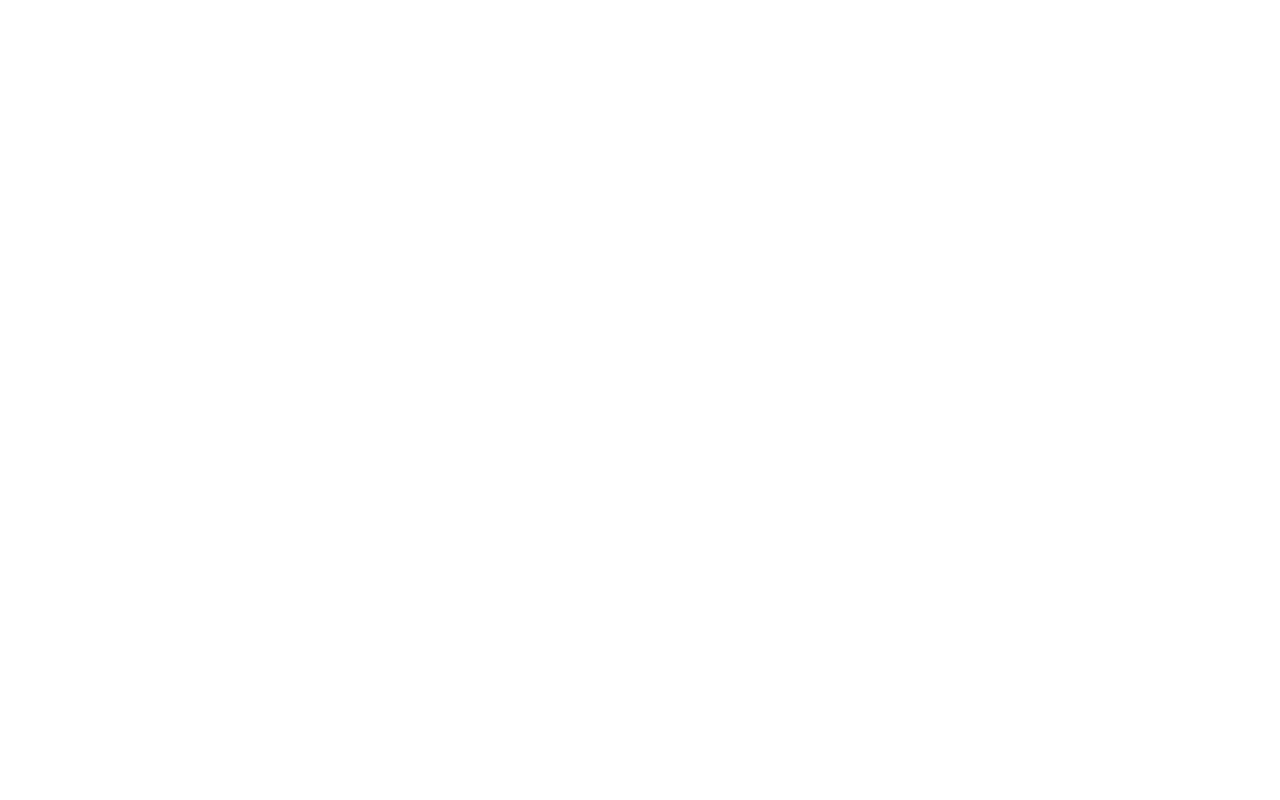
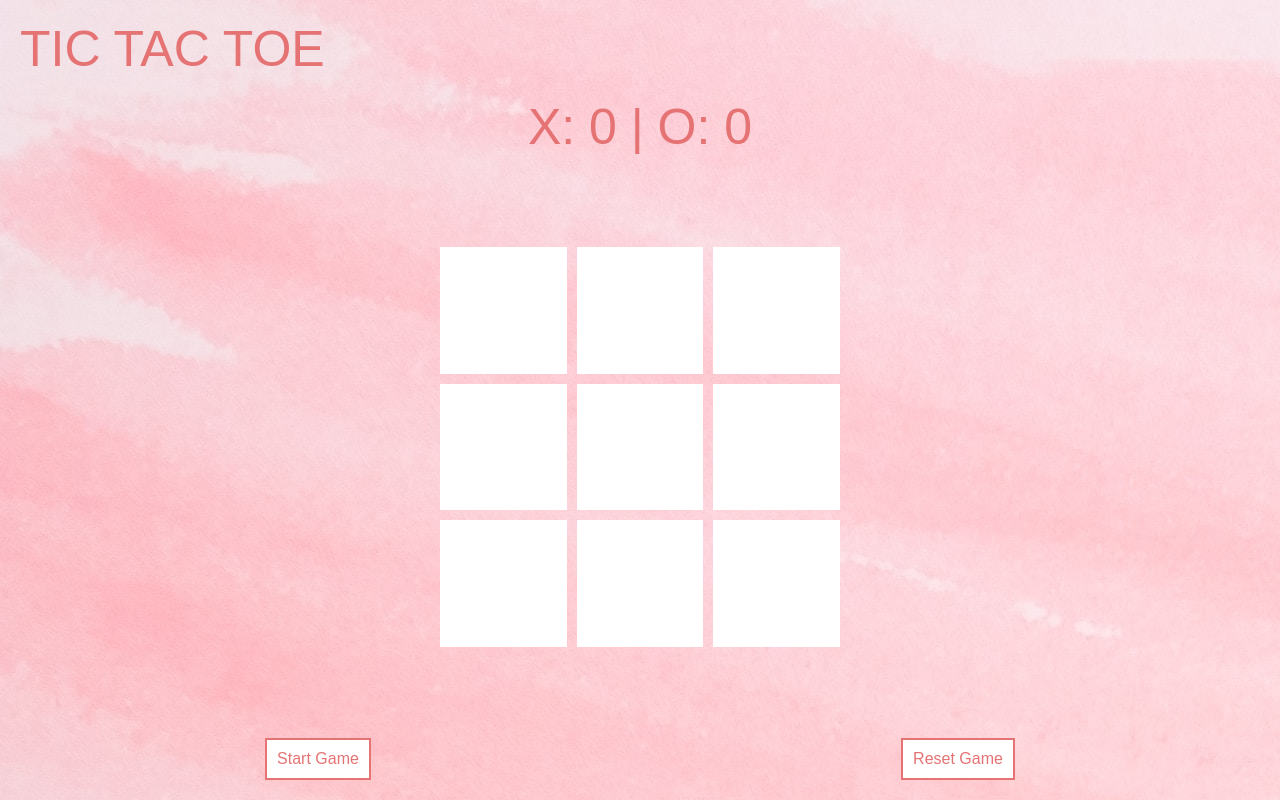
Before and after one commit to jeanpolbac/tictactoe, a plain HTML site: page index.html in a window 1280 px wide. Drawn offline with Linux system fonts and the light colour scheme.

Commit message:
Create the basic blueprint for the game on HTML and add some basic styling with CSS. No JavaScript yet.

```diff
--- a/index.html
+++ b/index.html
@@ -1,12 +1,31 @@
 <!DOCTYPE html>
 <html lang="en">
-<head>
-    <meta charset="UTF-8">
-    <meta name="viewport" content="width=device-width, initial-scale=1.0">
-    <title>Document</title>
-    <link rel="stylesheet" type="text/css" href="style.css">
-</head>
-<body>
-    <script src="script.js"></script>
-</body>
+  <head>
+    <meta charset="UTF-8" />
+    <meta name="viewport" content="width=device-width, initial-scale=1.0" />
+    <link rel="stylesheet" href="style.css" />
+    <title>Tic Tac Toe</title>
+  </head>
+  <body>
+    <div class="top-container">
+      <div class="logo">TIC TAC TOE</div>
+      <div class="score">X: 0 | O: 0</div>
+    </div>
+    <div class="board">
+      <div class="cell"></div>
+      <div class="cell"></div>
+      <div class="cell"></div>
+      <div class="cell"></div>
+      <div class="cell"></div>
+      <div class="cell"></div>
+      <div class="cell"></div>
+      <div class="cell"></div>
+      <div class="cell"></div>
+    </div>
+    <div class="button-container">
+      <button class="start-button">Start Game</button>
+      <button class="reset-button">Reset Game</button>
+    </div>
+      <script src="script.js"></script>
+  </body>
 </html>
--- a/style.css
+++ b/style.css
@@ -0,0 +1,100 @@
+/* CSS Reset */
+* {
+  margin: 0;
+  padding: 0;
+  box-sizing: border-box;
+}
+
+/* Site Wide Settings */
+body {
+  font-family: Arial, sans-serif;
+  display: flex;
+  flex-direction: column;
+  justify-content: space-between;
+  height: 100vh;
+  margin: 0;
+  padding: 0;
+  background-image: url(pinkBG.jpg);
+  background-color: #f0e4d7;
+  position: relative;
+}
+
+/* Top Container Layout */
+.top-container {
+  display: flex;
+  flex-direction: column;
+  justify-content: space-around;
+  width: 100%;
+  margin-top: 20px;
+}
+
+.logo {
+  color: #e57373;
+  font-size: 50px;
+  margin-left: 20px;
+  margin-bottom: 20px;
+}
+
+.score {
+  color: #e57373;
+  font-size: 50px;
+  align-self: center;
+}
+
+/* Board and Cell Styling and Layout */
+.board {
+  margin: 0 auto;
+  width: 400px;
+  height: 400px;
+  display: grid;
+  grid-template-columns: repeat(3, 1fr);
+  grid-gap: 10px;
+}
+
+.cell {
+  display: flex;
+  justify-content: center;
+  align-items: center;
+  font-size: 36px;
+  color: #e57373;
+  cursor: pointer;
+  background-color: white;
+}
+
+.cell:hover {
+  background-color: lightcoral;
+}
+
+/* Buttons Styling and Layout */
+.button-container {
+  display: flex;
+  justify-content: space-around;
+  width: 100%;
+  margin-bottom: 20px;
+}
+
+.start-button {
+  color: #e57373;
+  background-color: #fff;
+  border: 2px solid #e57373;
+  padding: 10px 10px;
+  font-size: 16px;
+}
+
+.start-button:hover {
+  background-color: #e57373;
+  color: #fff;
+}
+
+.reset-button {
+  color: #e57373;
+  background-color: #fff;
+  border: 2px solid #e57373;
+  padding: 10px 10px;
+  font-size: 16px;
+}
+
+.reset-button:hover {
+  background-color: #e57373;
+  color: #fff;
+}
```
Also changed, not shown: pinkBG.jpg (added).
